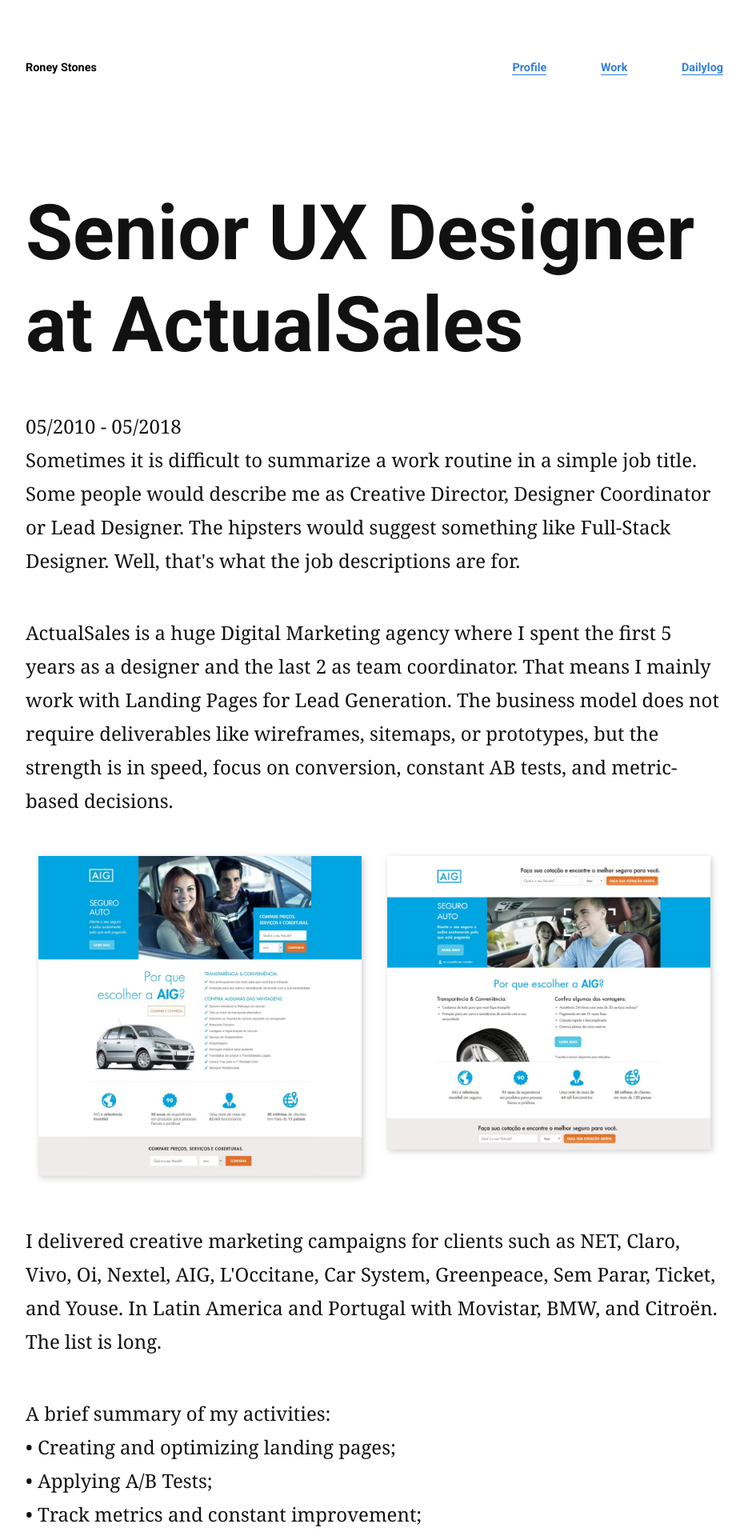
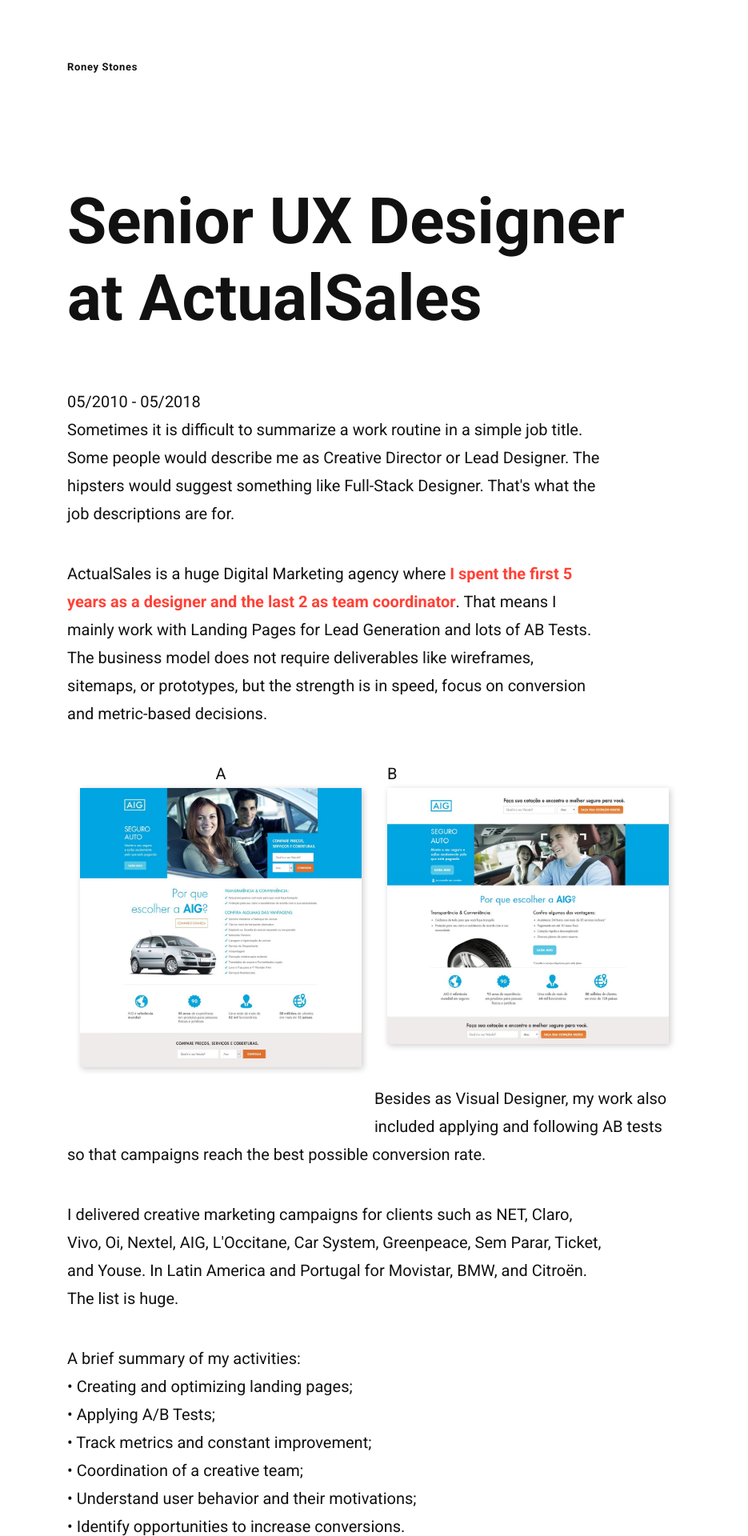
Before and after one commit to roneystones/roneystones, a Jekyll site: the page built from _pages/project_actualsales.html, in a window 1280 px wide. Shown: the top 1920 px of the page at 80% size, without its empty margins (172-1107 px from the left). Built offline with Jekyll 4.4.1, drawn with Linux system fonts in a browser that asks for light colours.

```diff
--- a/_includes/nav.html
+++ b/_includes/nav.html
@@ -2,10 +2,4 @@
 	<a href="/" class="logo">
 		{{ site.name | escape }}
 	</a>
-
-	<ul>
-		<li><a href="/">Profile</a></li>
-		<li><a href="/work/">Work</a></li>
-		<li><a href="/dailylog/">Dailylog</a></li>
-	</ul>
 </nav>
--- a/_pages/project_actualsales.html
+++ b/_pages/project_actualsales.html
@@ -9,33 +9,39 @@ description: Senior UX Designer at ActualSales
 	<h1 class="huge">{{ page.description }}</h1>
 </header>
 
-<section>
+<section class="container-narrow">
 	<h3>05/2010 - 05/2018</h3>
 
-	<p>Sometimes it is difficult to summarize a work routine in a simple job title. Some people would describe me as Creative Director, Designer Coordinator or Lead Designer. The hipsters would suggest something like Full-Stack Designer. Well, that's what the job descriptions are for.</p>
+	<p>Sometimes it is difficult to summarize a work routine in a simple job title. Some people would describe me as Creative Director or Lead Designer. The hipsters would suggest something like Full-Stack Designer. That's what the job descriptions are for.</p>
 
-	<p>ActualSales is a huge Digital Marketing agency where I spent the first 5 years as a designer and the last 2 as team coordinator. That means I mainly work with Landing Pages for Lead Generation. The business model does not require deliverables like wireframes, sitemaps, or prototypes, but the strength is in speed, focus on conversion, constant AB tests, and metric-based decisions.</p>
+	<p>ActualSales is a huge Digital Marketing agency where <span class="destaque">I spent the first 5 years as a designer and the last 2 as team coordinator</span>. That means I mainly work with Landing Pages for Lead Generation and lots of AB Tests. The business model does not require deliverables like wireframes, sitemaps, or prototypes, but the strength is in speed, focus on conversion and metric-based decisions.</p>
 </section>
 
-<section class="row">
+<section class="container-wide row">
 	<div class="column pr">
-		<img class="shadow" src="../assets/images/actualsales/01_simular-seguro-auto-a.jpg">
+		<figure>
+			<figcaption>A</figcaption>
+			<img class="shadow" src="../assets/images/actualsales/01_simular-seguro-auto-a.jpg">
+		</figure>
 	</div>
 
 	<div class="column pl">
+		<figcaption>B</figcaption>
 		<img class="shadow" src="../assets/images/actualsales/02_simular-seguro-auto-b.jpg">
 	</div>
+
+	<p>Besides as Visual Designer, my work also included applying and following AB tests so that campaigns reach the best possible conversion rate.</p>
 </section>
 
-<section class="container">
-	<p>I delivered creative marketing campaigns for clients such as NET, Claro, Vivo, Oi, Nextel, AIG, L'Occitane, Car System, Greenpeace, Sem Parar, Ticket, and Youse. In Latin America and Portugal with Movistar, BMW, and Citroën. The list is long.</p>
+<section class="container-narrow">
+	<p>I delivered creative marketing campaigns for clients such as NET, Claro, Vivo, Oi, Nextel, AIG, L'Occitane, Car System, Greenpeace, Sem Parar, Ticket, and Youse. In Latin America and Portugal for Movistar, BMW, and Citroën. The list is huge.</p>
 
 	<h3>A brief summary of my activities:</h3>
 
 	<p>• Creating and optimizing landing pages;<br>• Applying A/B Tests;<br>• Track metrics and constant improvement;<br>• Coordination of a creative team;<br>• Understand user behavior and their motivations;<br>• Identify opportunities to increase conversions.</p>
 </section>
 
-<section class="row">
+<section class="container-wide row">
 	<div class="column pr">
 		<img class="shadow" src="../assets/images/actualsales/03_citibank.jpg">
 	</div>
--- a/_pages/project_detran.html
+++ b/_pages/project_detran.html
@@ -9,7 +9,7 @@ description: Redesign para o site do Detran SP
   <h1 class="huge">{{ page.description }}</h1>
 </header>
 
-<section class="container">
+<section class="container-narrow">
   <p>O site do Detran.SP conta com iniciativas interessantes que permitem o acesso rápido a determinadas informações. Por exemplo, a seleção de serviços comuns para cada perfil de usuário (idoso, estrangeiro e etc.) e posições de destaque para os itens mais acessados.</p>
 
   <p>Porém, os usuários ainda encontram dificuldades devido ao conteúdo desorganizado, falta de responsividade e o sistema de busca ineficiente.</p>
@@ -74,7 +74,7 @@ description: Redesign para o site do Detran SP
   </figure>
 </section>
 
-<section class="container">
+<section class="container-narrow">
   <p><span class="destaque">Filtrar por perfil:</span> quando o usuário seleciona seu perfil, o conteúdo da página se reorganiza e apresenta as opções de acordo os serviços que ele tem mais propensão a procurar.</p>
 
   <p>Por exemplo, o usuário na categoria "não tenho CNH" não precisa ter acesso direto a itens como liberação de carteira apreendida ou consulta de pontos. Facilitamos sua pesquisa ao tirar essas opções do campo de visão.</p>
@@ -84,7 +84,7 @@ description: Redesign para o site do Detran SP
   </figure>
 </section>
 
-<section class="container">
+<section class="container-narrow">
   <p><span class="destaque">Serviços em destaque:</span> os boxes podem adquirir suas posições conforme a procura por eles, como em um ranking. Essa funcionalidade seria adequada para serviços sazonais como IPVA e licenciamento.</p>
 
   <p><span class="destaque">Desestimular o uso de apps:</span> pode parecer ousado, mas quando o site é pensado para mobile, ele se torna uma opção mais barata e de fácil manutenção do que um aplicativo.</p>
--- a/assets/css/main.css
+++ b/assets/css/main.css
@@ -56,31 +56,20 @@ table {
 /* ==========================================================================
   Classes
 ========================================================================== */
-@media (min-width: 46.25em) {
-  .center {
-    text-align: center; } }
-
-.strike {
-  text-decoration: line-through; }
+.container-narrow {
+  max-width: 42rem; }
 
 .shadow {
   box-shadow: 2px 2px 8px 0px rgba(0, 0, 0, 0.2); }
 
 .destaque {
-  color: #ff6300; }
+  color: #FF4136;
+  font-weight: 700; }
 
 /* ==========================================================================
   Extend usage
   @extend %nome;
 ========================================================================== */
-nav, main, footer .container {
-  max-width: 1000px;
-  margin: 0 auto;
-  padding: 2rem; }
-  @media (min-width: 46.25em) {
-    nav, main, footer .container {
-      padding: 4rem; } }
-
 .row:before, .row:after {
   content: "";
   display: table; }
@@ -96,37 +85,39 @@ nav, main, footer .container {
 ========================================================================== */
 ::selection {
   color: #fff;
-  background: #ff6300; }
+  background: #FF4136; }
 
 ::-moz-selection {
   color: #fff;
-  background: #ff6300; }
+  background: #FF4136; }
 
+/* ==========================================================================
+  Typography
+========================================================================== */
 body {
-  font-family: Georgia, Times, "Times New Roman", serif;
+  font-family: "Roboto", Helvetica, Arial, sans-serif;
   font-size: 1em;
   line-height: 1.75em;
   color: #111; }
   @media (min-width: 46.25em) {
     body {
-      font-size: 1.5em; } }
+      font-size: 1.25em; } }
 
 h1,
 h2,
 .big {
-  font-family: "Roboto", Helvetica, Arial, sans-serif;
   font-weight: 700; }
 
 h1,
 .big {
-  font-size: 1.5em;
+  font-size: 1.75em;
   line-height: 1.5em;
-  margin-bottom: 3rem; }
+  margin-bottom: 4rem; }
 
 h2 {
   font-size: 1.5em;
   line-height: 1.5em;
-  margin-top: 6rem;
+  margin-top: 3rem;
   margin-bottom: 3rem; }
 
 .huge {
@@ -141,6 +132,7 @@ ol {
 
 a {
   color: #357edd;
+  font-weight: 700;
   text-decoration: none;
   border-bottom: 1px solid #357edd; }
   a:hover, a:focus {
@@ -150,37 +142,26 @@ a {
     opacity: .8;
     transition: opacity .15s ease-out; }
 
-nav {
-  font-family: "Roboto", Helvetica, Arial, sans-serif;
-  font-size: .6em;
-  font-weight: 700; }
+/* ==========================================================================
+  Main
+========================================================================== */
+nav,
+main,
+footer {
+  margin: 0 auto;
+  padding: 2rem; }
   @media (min-width: 46.25em) {
-    nav {
-      display: flex;
-      justify-content: space-between;
-      align-items: center; } }
-  nav .logo {
-    color: #000;
-    border-bottom: none; }
-  nav ul {
-    margin-bottom: 0; }
-  nav li {
-    display: inline-block;
-    margin-right: 2rem;
-    margin-bottom: 0; }
-    @media (min-width: 46.25em) {
-      nav li {
-        margin-right: 4rem; }
-        nav li:last-child {
-          margin-right: 0; } }
+    nav,
+    main,
+    footer {
+      padding: 4rem 16rem; } }
 
-main time,
-main .assine {
-  display: block;
-  font-family: "Roboto", Helvetica, Arial, sans-serif;
-  font-size: 75%;
-  color: #919191;
-  margin-bottom: 2em; }
+nav .logo {
+  font-size: .65em;
+  font-weight: 700;
+  color: #111;
+  letter-spacing: .05em;
+  border-bottom: none; }
 
 main figure {
   text-align: center;
@@ -190,28 +171,17 @@ main img {
   max-width: 100%;
   margin-bottom: 2em; }
 
-main blockquote {
-  background-color: #f5f5f5;
-  border-left: 5px solid #ff6300;
-  padding: 2rem;
-  margin-bottom: 2em; }
-
 main strong {
   font-weight: 700; }
 
-.posts_list,
 .projects_list {
-  font-family: "Roboto", Helvetica, Arial, sans-serif; }
-  .posts_list li,
+  margin-bottom: 4rem; }
   .projects_list li {
     margin-bottom: 1em; }
-    .posts_list li a,
     .projects_list li a {
-      color: #111;
       font-weight: 700;
       border-bottom: none;
       margin-bottom: 0; }
-    .posts_list li p,
     .projects_list li p {
       color: #919191;
       font-size: .6em;
@@ -219,13 +189,11 @@ main strong {
       letter-spacing: .1em;
       margin: 0; }
     @media (min-width: 46.25em) {
-      .posts_list li,
       .projects_list li {
         display: flex;
         justify-content: space-between;
         align-items: baseline; } }
   @media (min-width: 46.25em) and (min-width: 46.25em) {
-    .posts_list li .space,
     .projects_list li .space {
       content: "";
       display: block;
@@ -249,7 +217,6 @@ main strong {
     padding: 0 1rem; } }
 
 footer {
-  font-family: "Roboto", Helvetica, Arial, sans-serif;
   background-color: #f5f5f5;
   border-top: 1px solid #ccc; }
   footer a {
```
Also changed, not shown: _data/projects.yml (+4 -14 lines), _drafts/sobre-criar-portfolio.md (added, +14 -0 lines), _pages/dailylog.html (deleted, +0 -16 lines), _pages/work.html (deleted, +0 -22 lines), _scss/main.scss (+158 -59 lines), index.html (+26 -4 lines), README.md.
